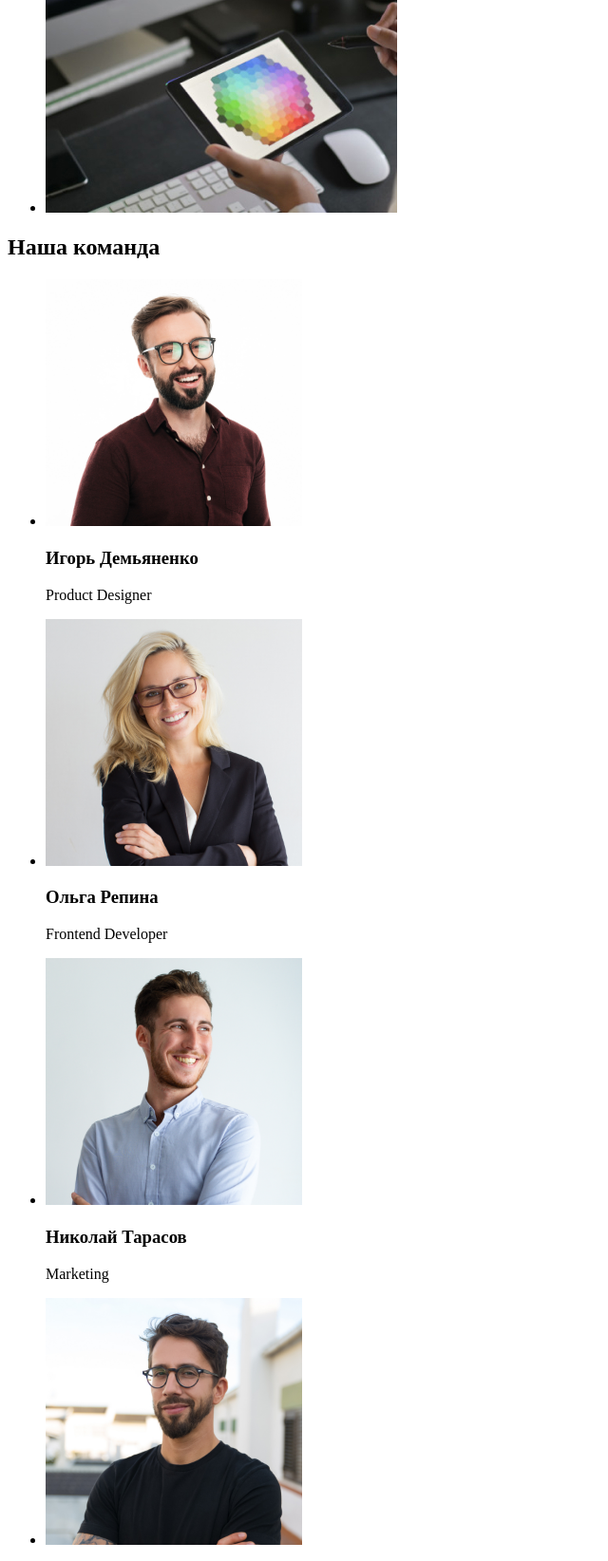
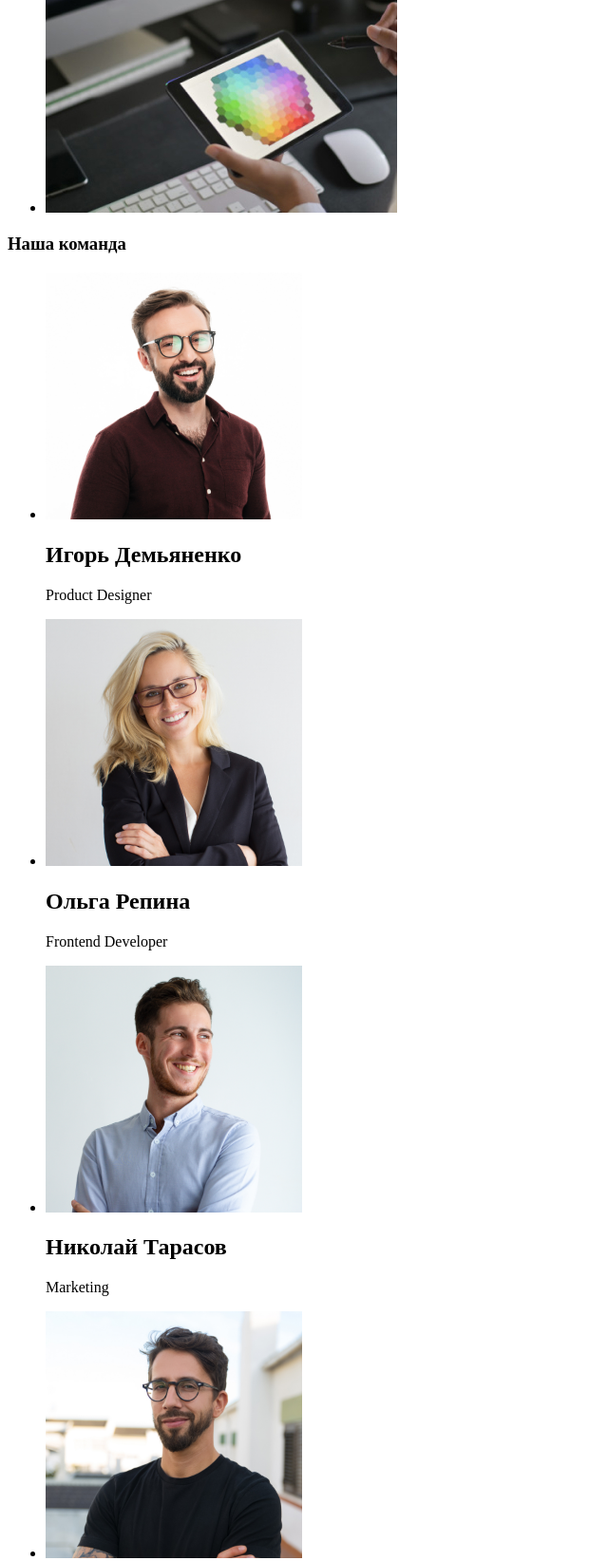
Before and after one commit to Falsher/goit-markup-hw-01, a plain HTML site: page index.html in a window 1280 px wide. Shown: the part 1298-2942 px from the top of the page at 95% size, without its empty margins (0-640 px from the left). Drawn offline with Linux system fonts and the light colour scheme.

Commit message:
изменил заголовки

```diff
--- a/index.html
+++ b/index.html
@@ -62,26 +62,26 @@
         </section>
         <!--Наша команда-->
         <section>
-            <h2>Наша команда</h2>
+            <h3>Наша команда</h3>
             <ul>
                 <li>
                     <img src="./image/team1.jpg" alt="дизайнер Игорь" width="270" height="260">
-                    <h3>Игорь Демьяненко</h3>
+                    <h2>Игорь Демьяненко</h2>
                     <p>Product Designer</p>
                 </li>
                 <li>
                     <img src="./image/team2.jpg" alt="разработчик Ольга" width="270" height="260">
-                    <h3>Ольга Репина</h3>
+                    <h2>Ольга Репина</h2>
                     <p>Frontend Developer</p>
                 </li>
                 <li>
                     <img src="./image/team3.jpg" alt="менеджер Николай" width="270" height="260">
-                    <h3>Николай Тарасов</h3>
+                    <h2>Николай Тарасов</h2>
                     <p>Marketing</p>
                 </li>
                 <li>
                     <img src="./image/team4.jpg" alt="дизайнер Михаил" width="270" height="260">
-                    <h3>Михаил Ермаков</h3>
+                    <h2>Михаил Ермаков</h2>
                     <p>UI Designer</p>
                 </li>
             </ul>
```
